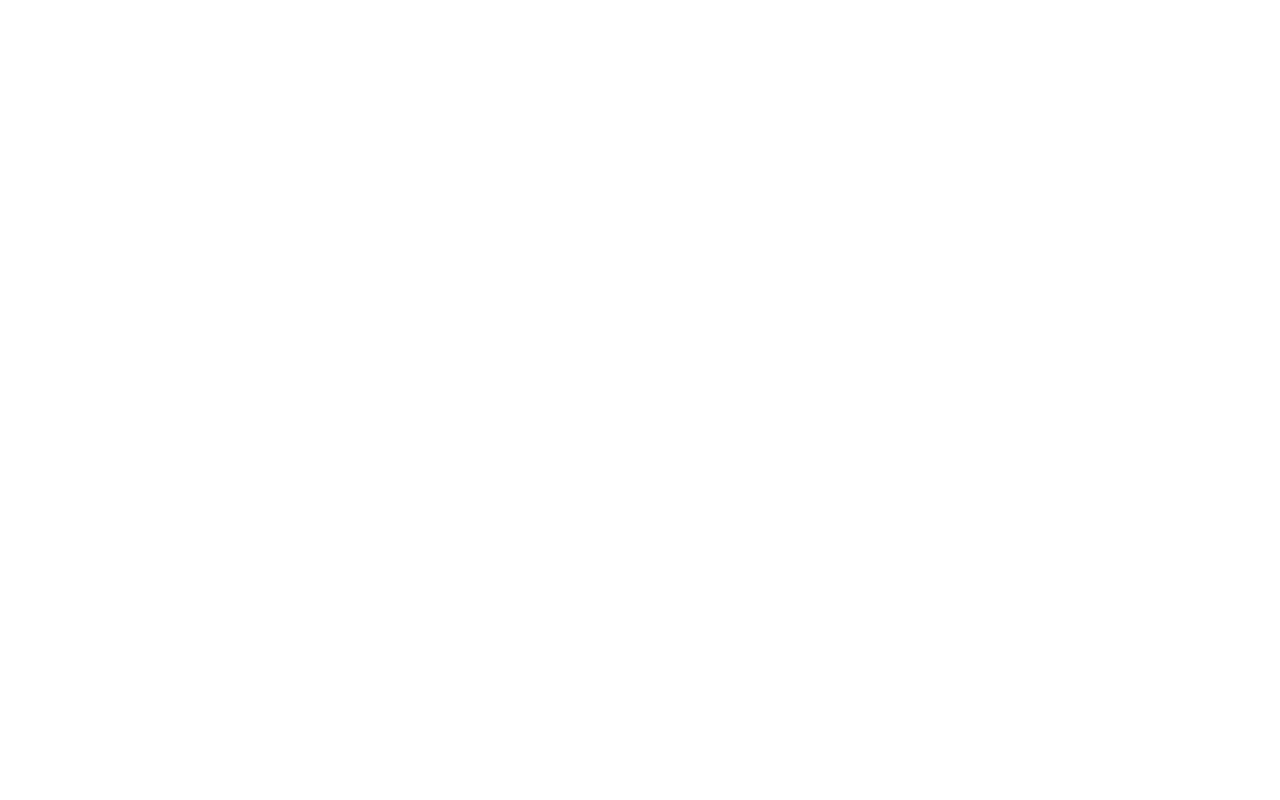
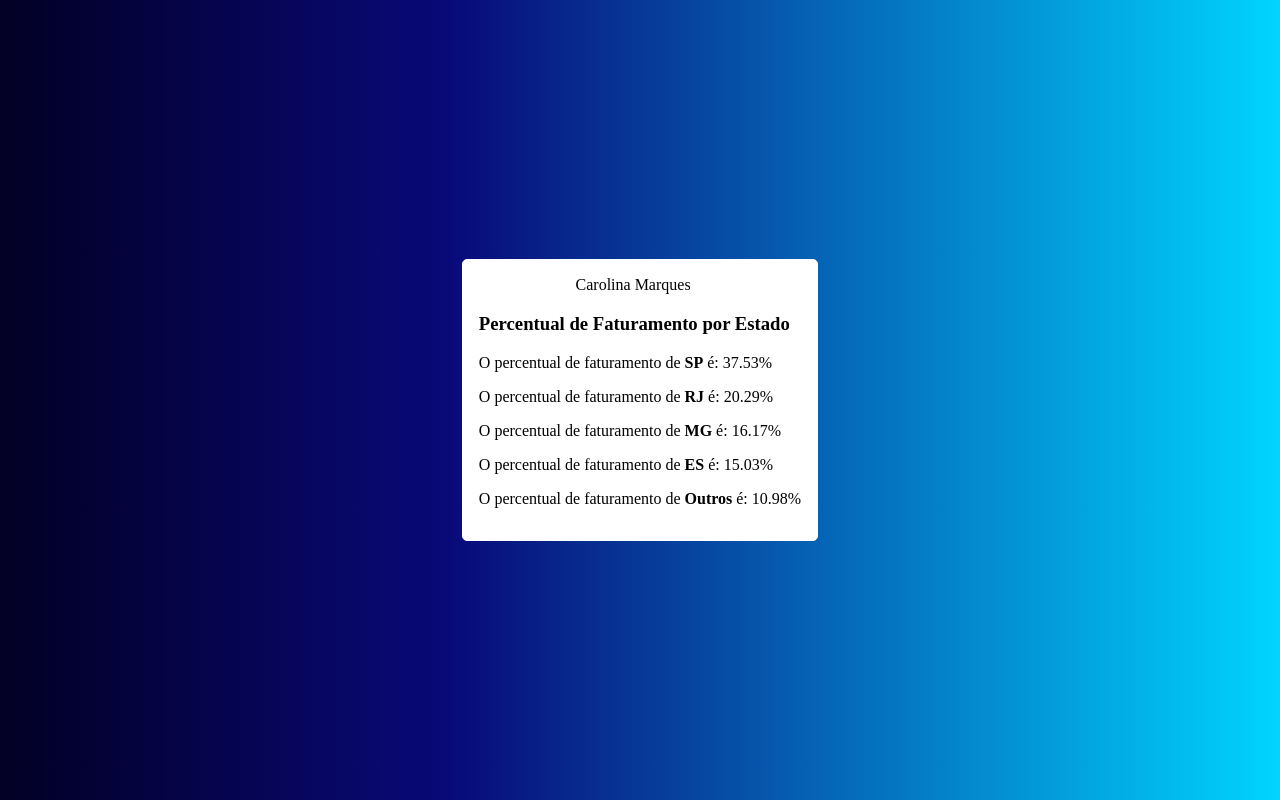
Before and after one commit to linnieesz/TargetChallenge, a website: page NumberFour/index.html in a window 1280 px wide. Drawn offline with Linux system fonts and the light colour scheme.

Commit message:
added number four and another styles

```diff
--- a/NumberFour/index.html
+++ b/NumberFour/index.html
@@ -1,10 +1,25 @@
 <!DOCTYPE html>
 <html lang="pt-br">
+
 <head>
   <title>4º Exercise - Distributor</title>
-  <script src="scripts/scripts.js"></script>
+  <link rel="stylesheet" type="text/css" href="styles/styles.css" media="screen" />
+
 </head>
+
 <body>
+  <div class="container">
+    <div class="box">
+      <div class="presentation">
+        Carolina Marques
+      </div>
 
+      <h3>Percentual de Faturamento por Estado</h3>
+
+      <div id="resultado"></div>
+    </div>
+
+    <script src="scripts/scripts.js"></script>
 </body>
+
 </html>
--- a/NumberFour/scripts/scripts.js
+++ b/NumberFour/scripts/scripts.js
@@ -1,4 +1,3 @@
-// Dados de faturamento por estado
 const faturamentoPorEstado = {
   "SP": 67836.43,
   "RJ": 36678.66,
@@ -7,12 +6,15 @@ const faturamentoPorEstado = {
   "Outros": 19849.53
 };
 
-// Calcular o total de faturamento mensal
 const totalFaturamento = Object.values(faturamentoPorEstado).reduce((acc, valor) => acc + valor, 0);
 
-// Calcular e exibir o percentual de cada estado
+const resultadoElement = document.getElementById('resultado');
+
+let resultadosHTML = '';
 for (const estado in faturamentoPorEstado) {
   const faturamento = faturamentoPorEstado[estado];
   const percentual = ((faturamento / totalFaturamento) * 100).toFixed(2);
-  console.log(`O percentual de faturamento de ${estado} é: ${percentual}%`);
+  resultadosHTML += `<p>O percentual de faturamento de <b>${estado}</b> é: ${percentual}%</p>`;
 }
+
+resultadoElement.innerHTML = resultadosHTML;
--- /dev/null
+++ b/NumberFour/styles/styles.css
@@ -0,0 +1,24 @@
+body {
+    margin: 0;
+    padding: 0;
+}
+
+.container {
+    height: 100vh;
+    width: 100vw;
+    display: flex;
+    justify-content: center;
+    align-items: center;
+    background: linear-gradient(90deg, rgba(2,0,36,1) 0%, rgba(9,9,121,1) 35%, rgba(0,212,255,1) 100%);;
+}
+
+.box {
+    background-color: #fff;
+    padding: 1rem;
+    border: 1px solid #fff;
+    border-radius: 5px;
+}
+
+.presentation {
+    margin-left: 30%;
+}
--- /dev/null
+++ b/NumberOne/styles/styles.css
@@ -0,0 +1,24 @@
+body {
+    margin: 0;
+    padding: 0;
+}
+
+.container {
+    height: 100vh;
+    width: 100vw;
+    display: flex;
+    justify-content: center;
+    align-items: center;
+    background: linear-gradient(90deg, rgba(2,0,36,1) 0%, rgba(9,9,121,1) 35%, rgba(0,212,255,1) 100%);;
+}
+
+.box {
+    background-color: #fff;
+    padding: 1rem;
+    border: 1px solid #fff;
+    border-radius: 5px;
+}
+
+.presentation {
+    margin-left: 30%;
+}
--- /dev/null
+++ b/NumberThree/styles/styles.css
@@ -0,0 +1,24 @@
+body {
+    margin: 0;
+    padding: 0;
+}
+
+.container {
+    height: 100vh;
+    width: 100vw;
+    display: flex;
+    justify-content: center;
+    align-items: center;
+    background: linear-gradient(90deg, rgba(2,0,36,1) 0%, rgba(9,9,121,1) 35%, rgba(0,212,255,1) 100%);;
+}
+
+.box {
+    background-color: #fff;
+    padding: 1rem;
+    border: 1px solid #fff;
+    border-radius: 5px;
+}
+
+.presentation {
+    margin-left: 30%;
+}
```
Also changed, not shown: NumberFive/index.html (+0 -1 lines).
